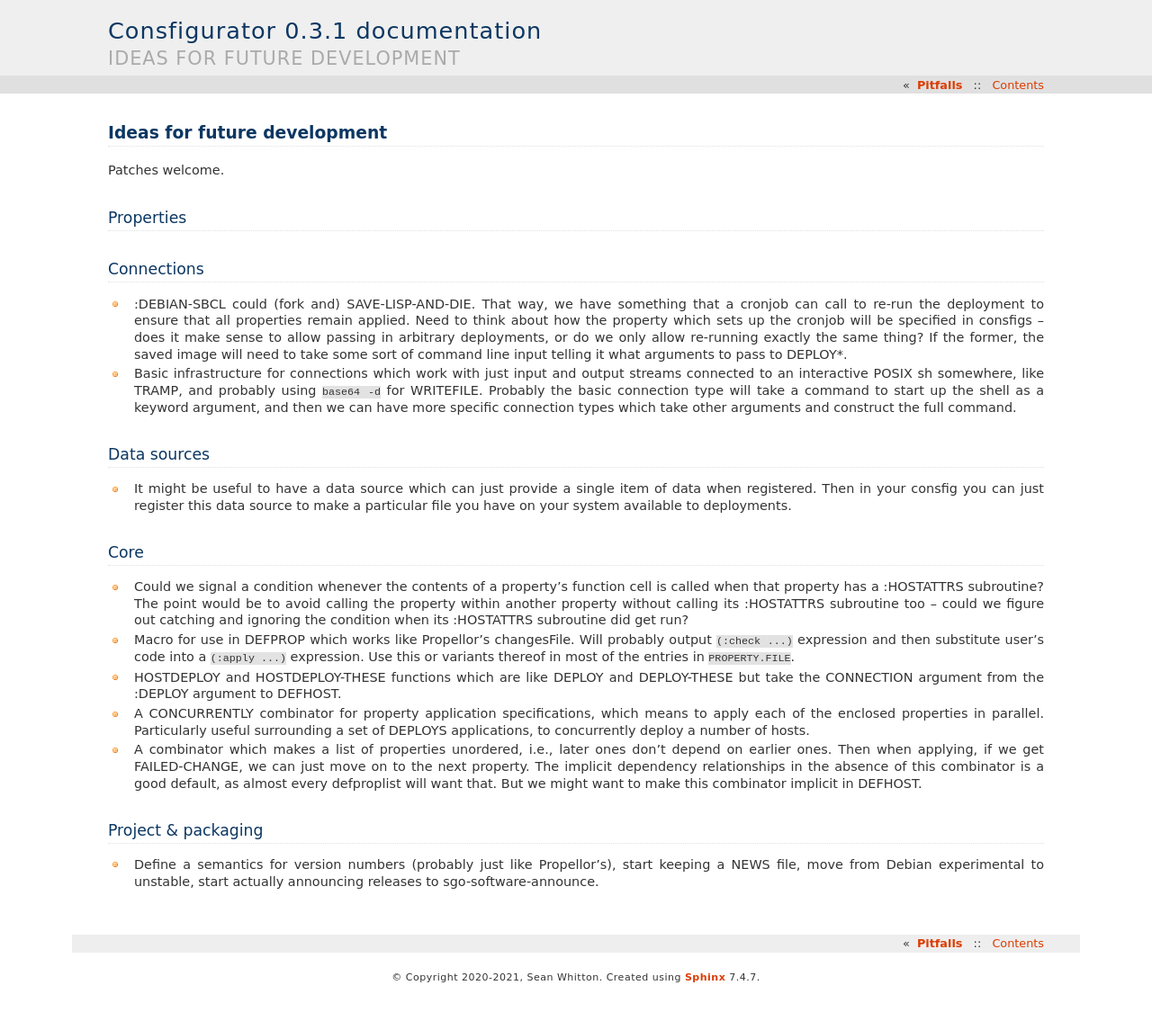
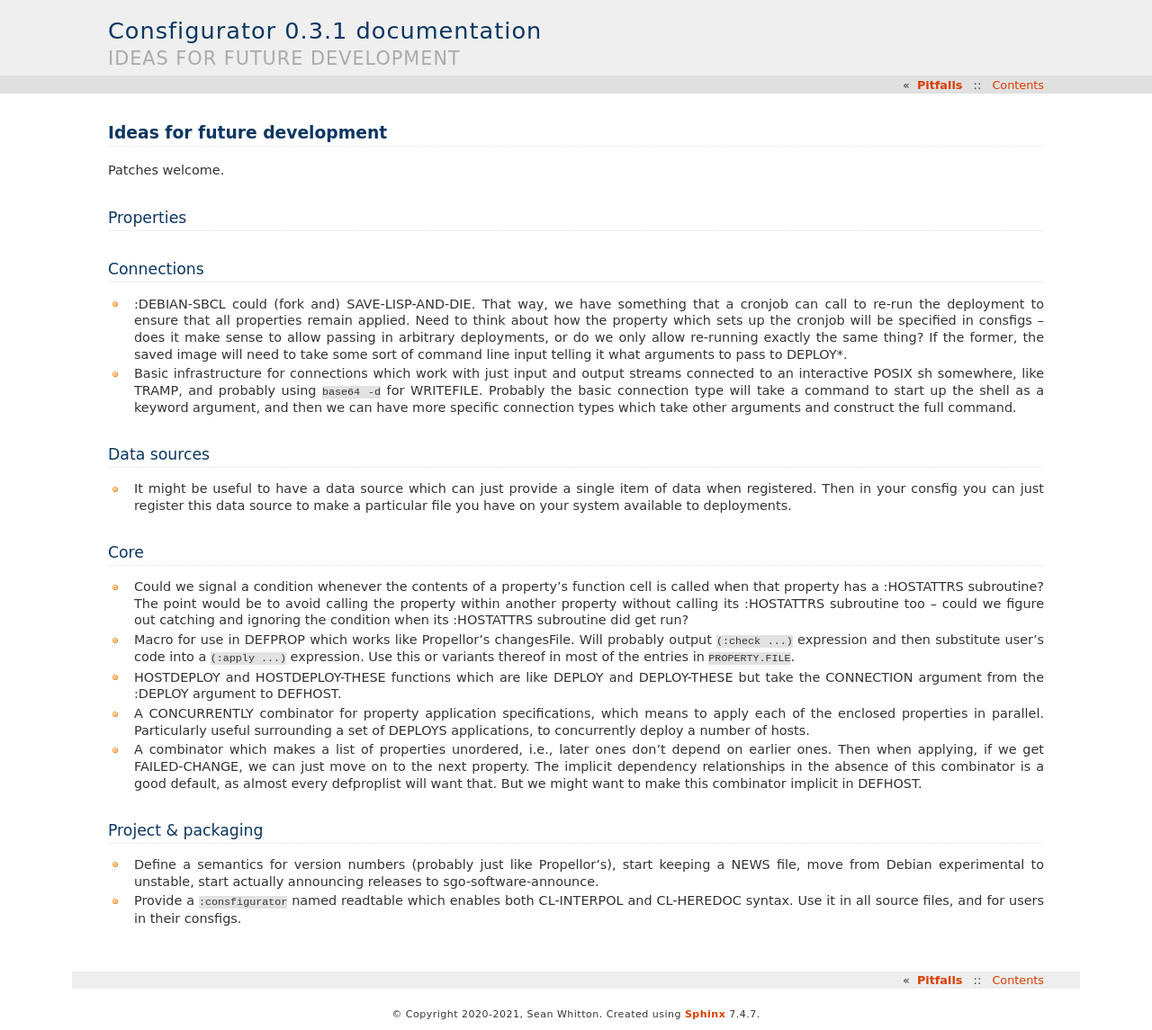
Before and after one commit to spwhitton/consfigurator, a Sphinx documentation site: the page built from doc/ideas.rst, in a window 1280 px wide. Shown: the whole page at 90% size. Built offline with Sphinx 7.4.7, drawn with Linux system fonts in a browser that asks for light colours; before the commit the page ends 1104 px from its top, so only the background shows below that.

Commit message:
idea about providing a name readtable
Signed-off-by: Sean Whitton <spwhitton@spwhitton.name>

```diff
--- a/doc/ideas.rst
+++ b/doc/ideas.rst
@@ -69,3 +69,7 @@ Project & packaging
 - Define a semantics for version numbers (probably just like Propellor's),
   start keeping a NEWS file, move from Debian experimental to unstable,
   start actually announcing releases to sgo-software-announce.
+
+- Provide a ``:consfigurator`` named readtable which enables both CL-INTERPOL
+  and CL-HEREDOC syntax.  Use it in all source files, and for users in their
+  consfigs.
```
